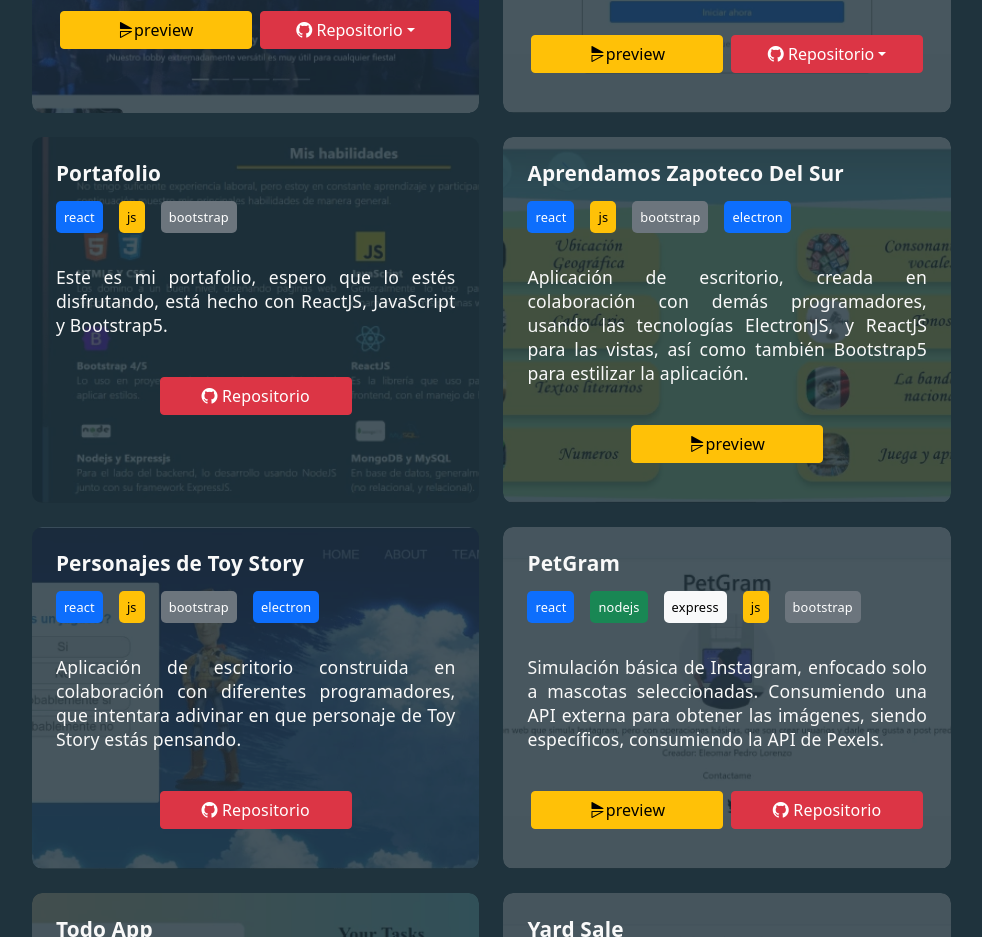
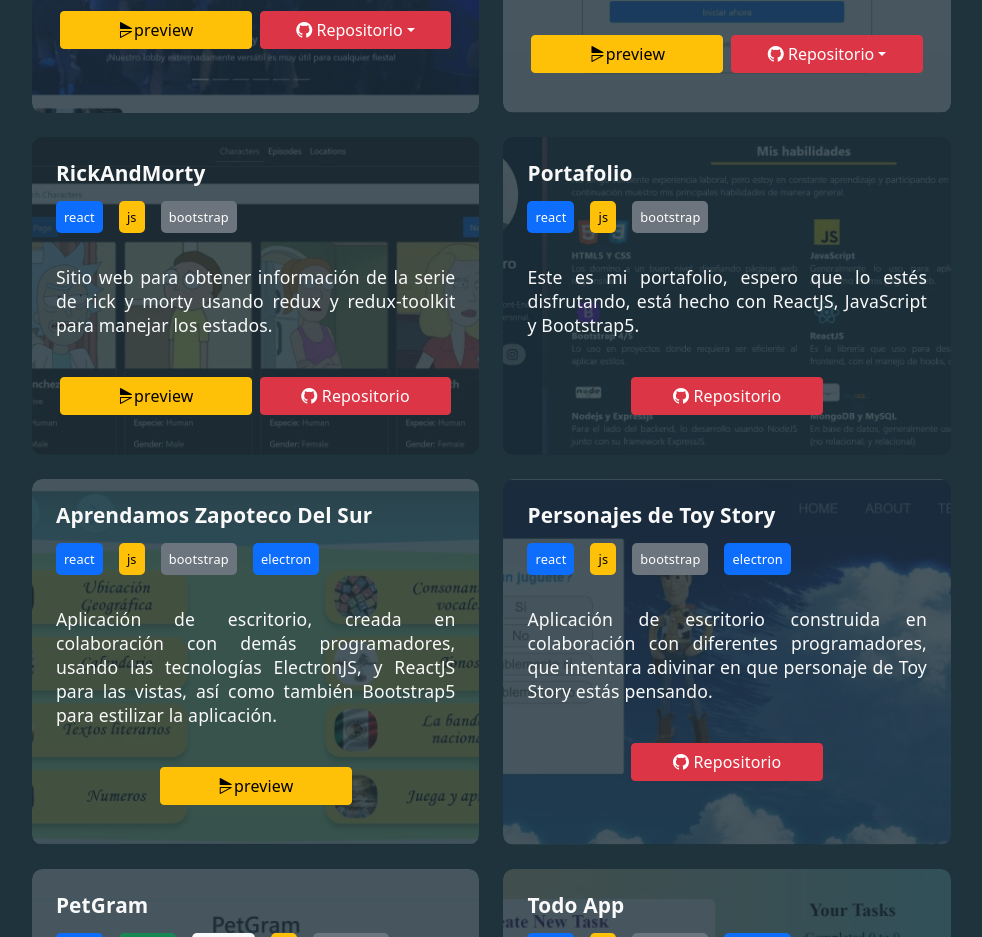
Before and after one commit to EleomarPL/portfolio, a React (Create React App) app: page / in a window 1280 px wide. Shown: the part 1725-2662 px from the top of the page, without its empty margins (293-1275 px from the left). Built offline with nearby package versions, Linux system fonts and the light colour scheme.

Commit message:
feat: Added new project

```diff
--- a/src/data/projects.js
+++ b/src/data/projects.js
@@ -20,6 +20,14 @@
       'https://github.com/EleomarPL/grade-control-backend'
     ],
     linkToPreview: 'https://gestiocal.vercel.app/'
+  },
+  {
+    title: 'RickAndMorty',
+    technologies: ['react', 'js', 'bootstrap'],
+    nameImg: 'rickandmorty',
+    information: 'Sitio web para obtener información de la serie de rick y morty usando redux y redux-toolkit para manejar los estados.',
+    linkToRepository: 'https://github.com/EleomarPL/rick-and-morty-redux',
+    linkToPreview: 'https://rick-y-morty-redux.vercel.app/'
   },
   {
     title: 'Portafolio',
```
Also changed, not shown: src/img/projects/rickandmorty.png (added), src/img/projects/rickandmorty.webp (added).
